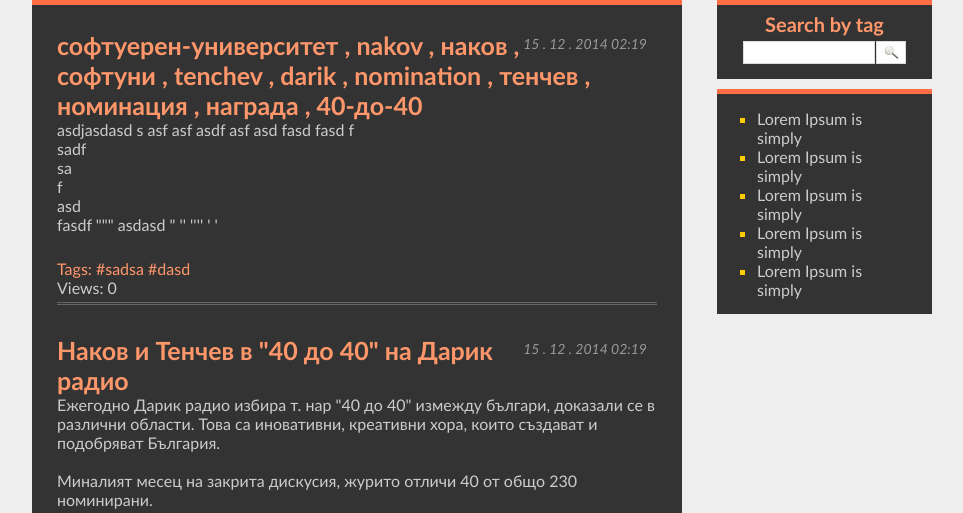
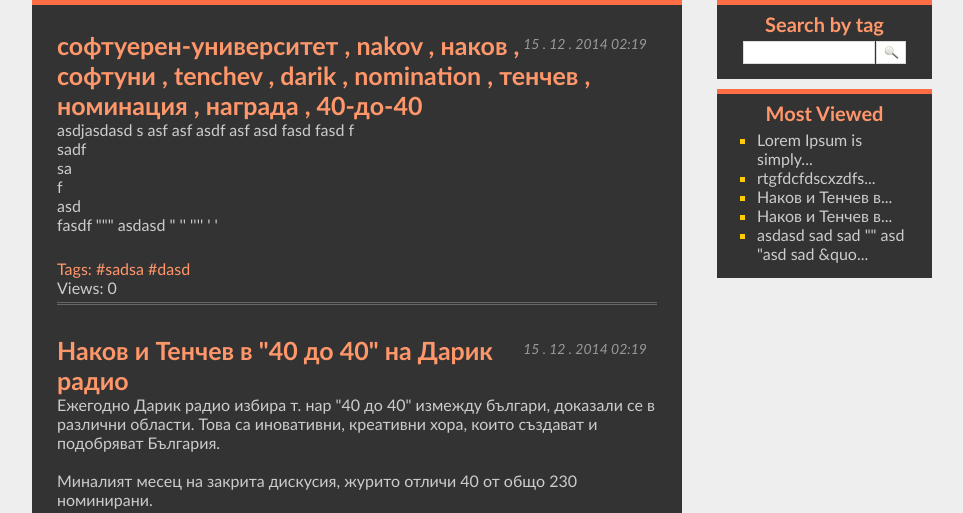
Before and after one commit to gkkirilov/SoftUni-PHP-Teamwork, a PHP site: page //index.php in a window 1280 px wide. Shown: the part 115-628 px from the top of the page, without its empty margins (158-1121 px from the left). Run offline with PHP 8.4, Linux system fonts and the light colour scheme; data comes from the database, SQL or seed files in the repository.

Commit message:
*added most viewed aside; *added views to single posts; *$db moved to header.php;

```diff
--- a/contact.php
+++ b/contact.php
@@ -1,6 +1,4 @@
 <?php
-require "inc/Database.php";
-$db = new Database();
 $title =  "Blog | Contact";
 require "inc/header.php";
 ?>
--- a/inc/Database.php
+++ b/inc/Database.php
@@ -51,4 +51,13 @@ class Database
     {
         $query = $this->dbConnection->query("UPDATE posts SET `views`=(`views`+1) WHERE `id` = " . $id);
     }
+
+    public function getMostViewedPosts($count = 5)
+    {
+        $query = $this->dbConnection->query('SELECT * FROM `posts` ORDER BY `views` desc limit ' . $count);
+        while ($row = $query->fetch_assoc()) {
+            $posts[] = $row;
+        }
+        return $posts;
+    }
 }
--- a/inc/header.php
+++ b/inc/header.php
@@ -2,13 +2,16 @@
 date_default_timezone_set("Europe/Sofia");
 mb_internal_encoding("utf-8");
 require "utils.php";
+require "inc/Database.php";
+$db = new Database();
+$posts = $db->getMostViewedPosts();
 ?>
 <!doctype html>
 <html lang="en">
 <head>
     <meta charset="UTF-8">
     <title><?= $title ?></title>
-    <link rel="stylesheet" href="<?= !isset($styleFile) ? 'styles/style.css' : $styleFile;  ?>"/>
+    <link rel="stylesheet" href="<?= !isset($styleFile) ? 'styles/style.css' : $styleFile; ?>"/>
     <script src="<?= !isset($scriptFile) ? 'scripts/script.js' : $scriptFile; ?>"></script>
 </head>
 <body>
@@ -19,7 +22,7 @@ require "utils.php";
                 <li><a href="<?= getSearchUrl('index.php') ?>">Home</a></li>
                 <li><a href="">Posts</a></li>
                 <li><a href="<?= getSearchUrl('about.php') ?>">About us</a></li>
-                    <li><a href="<?= getSearchUrl('contact.php')?>">Contact</a></li>
+                <li><a href="<?= getSearchUrl('contact.php') ?>">Contact</a></li>
             </ul>
         </nav>
         <h1><a href="index.php">Blog</a></h1>
@@ -27,6 +30,7 @@ require "utils.php";
     <aside>
         <div class="searchBar">
             <h4 id="search-title">Search by tag</h4>
+
             <form action="search.php" id="search-field" method="get">
                 <label for="search">
                     <input type="text" name="search" id="search" required/>
@@ -35,12 +39,13 @@ require "utils.php";
             </form>
         </div>
         <div>
+            <h4 id="search-title">Most Viewed</h4>
             <ul>
-                    <li><a href="#">Lorem Ipsum is simply</a></li>
-                    <li><a href="#">Lorem Ipsum is simply</a></li>
-                    <li><a href="#">Lorem Ipsum is simply</a></li>
-                    <li><a href="#">Lorem Ipsum is simply</a></li>
-                    <li><a href="#">Lorem Ipsum is simply</a></li>
+                <?php
+                foreach ($posts as $row) {
+                    echo '<li><a href="post.php?id=' . $row['id'] . '" title="' . $row['title'] . '">' . substr($row['title'], 0, 50) . '...</a></li>';
+                }
+                ?>
             </ul>
         </div>
     </aside>
--- a/index.php
+++ b/index.php
@@ -1,9 +1,6 @@
 <?php
-require "inc/Database.php";
-$db = new Database();
 $title = "Blog | Home";
 require "inc/header.php";
-
 $posts = array();
 
 if (isset($_GET["tag"])) {
--- a/post.php
+++ b/post.php
@@ -1,6 +1,4 @@
 <?php
-require "inc/Database.php";
-$db = new Database();
 $title = "Blog | Posts";
 $styleFile = "styles/style.css";
 $scriptFile = "scripts/script.js";
@@ -42,6 +40,7 @@ for ($i = 0; $i < count($tags); $i++) {
     echo '<a class="tag" href="' . getSearchUrl("index.php?tag=" . $tag) . '">#' . $tag . ' </a>';
 }
 echo '</div>';
+echo "<div>Views: {$row['views']}</div>";
 echo '</div>';
 ?>
 
```
Lines whose indentation alone changed are shown as unchanged.
